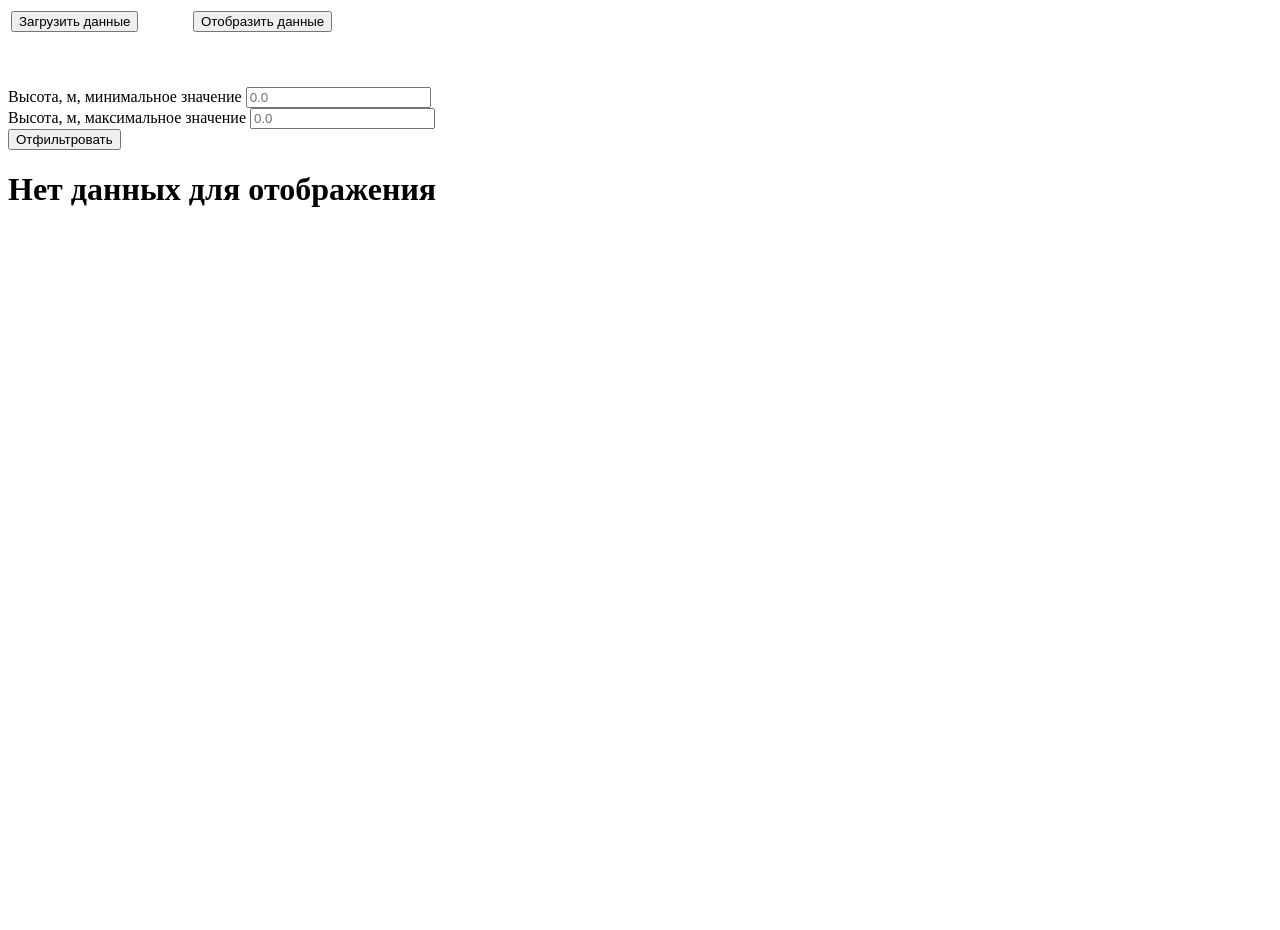
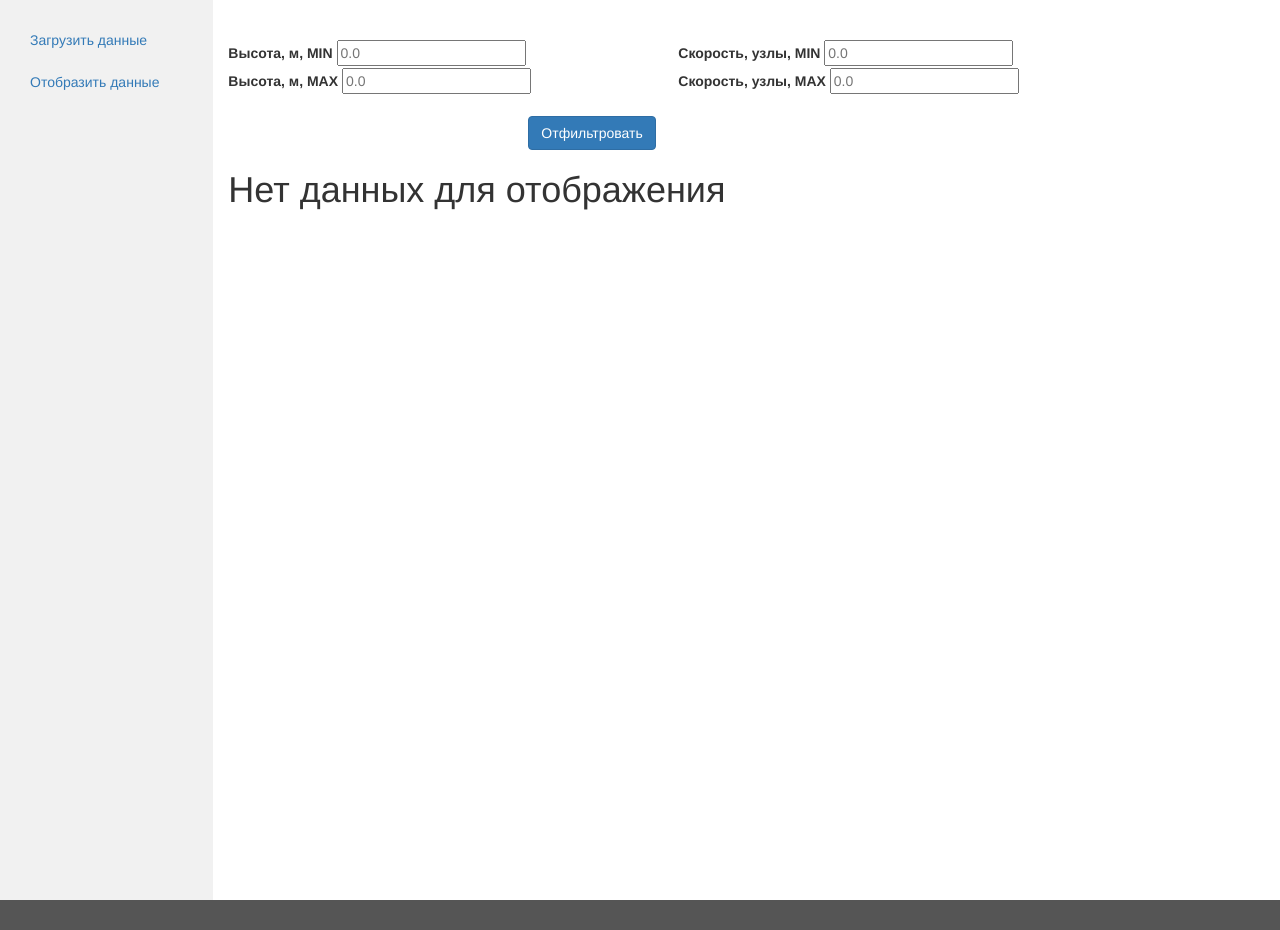
Before and after one commit to alchupin/parsing_nav_file, a Django app: page /results/ in a window 1280 px wide. Before the commit the page ends 207 px from the top, so only its background shows below. Run offline with Django 3.2, Linux system fonts and the light colour scheme; data that the repository does not hold is empty; some libraries are stand-ins or nearby versions.

Commit message:
speed added bootstrap added

```diff
--- a/parsing/models.py
+++ b/parsing/models.py
@@ -12,9 +12,8 @@ class NavData(models.Model):
     longitude_minutes = models.CharField(max_length=32, verbose_name='Долгота, минуты', blank=True)
     longitude_dir = models.CharField(max_length=2, blank=True)
 
-    altitude = models.DecimalField(max_digits=8, decimal_places=1, verbose_name='Высота на уровнем моря, м', blank=True)
-    speed = models.CharField(max_length=32, verbose_name='Скорость, узлы', blank=True, null=True)
-
+    altitude = models.DecimalField(max_digits=8, decimal_places=1, verbose_name='Высота над уровнем моря, м', blank=True)
+    speed = models.DecimalField(max_digits=8, decimal_places=2, verbose_name='Скорость, узлы', blank=True)
 
     @property
     def get_time_humanized(self):
--- a/parsing/templates/base.html
+++ b/parsing/templates/base.html
@@ -1,24 +1,78 @@
+<!DOCTYPE html>
+
+<!-- Latest compiled and minified CSS -->
+<link rel="stylesheet" href="https://maxcdn.bootstrapcdn.com/bootstrap/3.4.0/css/bootstrap.min.css">
+
+<!-- jQuery library -->
+<script src="https://ajax.googleapis.com/ajax/libs/jquery/3.4.1/jquery.min.js"></script>
+
+<!-- Latest compiled JavaScript -->
+<script src="https://maxcdn.bootstrapcdn.com/bootstrap/3.4.0/js/bootstrap.min.js"></script>
+
 {% load static %}
 
-<table>
-    <col width="180">
-    <col width="180">
-<tr>
-    <td>
-        <form>
-            <button formaction="{% url 'upload' %}">Загрузить данные</button>
-        </form>
-    </td>
-    <td>
-        <form>
-            <button formaction="{% url 'display_results' %}">Отобразить данные</button>
-        </form>
-    </td>
-</tr>
-</table>
-<br>
-<br>
+<head>
+    <title>Парсинг навигационных данных</title>
+    <meta charset="utf-8">
+    <meta name="viewport" content="width=device-width, initial-scale=1">
+    <link rel="stylesheet" href="https://maxcdn.bootstrapcdn.com/bootstrap/3.4.0/css/bootstrap.min.css">
+    <script src="https://ajax.googleapis.com/ajax/libs/jquery/3.4.1/jquery.min.js"></script>
+    <script src="https://maxcdn.bootstrapcdn.com/bootstrap/3.4.0/js/bootstrap.min.js"></script>
+    <style>
+        /* Set height of the grid so .sidenav can be 100% (adjust if needed) */
+        .row.content {
+            height: 900px
+        }
 
-{% block content %}
+        /* Set gray background color and 100% height */
+        .sidenav {
+            background-color: #f1f1f1;
+            height: 100%;
+        }
 
-{% endblock %}
+        /* Set black background color, white text and some padding */
+        footer {
+            background-color: #555;
+            color: white;
+            padding: 15px;
+        }
+
+        /* On small screens, set height to 'auto' for sidenav and grid */
+        @media screen and (max-width: 767px) {
+            .sidenav {
+                height: auto;
+                padding: 15px;
+            }
+
+            .row.content {
+                height: auto;
+            }
+        }
+    </style>
+</head>
+<body>
+
+<div class="container-fluid">
+    <div class="row content">
+        <div class="col-sm-2 sidenav">
+            <ul class="nav nav-pills nav-stacked">
+                <br>
+                <li><a href="{% url 'upload' %}">Загрузить данные</a></li>
+                <li><a href="{% url 'display_results' %}">Отобразить данные</a></li>
+            </ul>
+        </div>
+
+        <div class="col-sm-10">
+
+            {% block content %}
+
+            {% endblock %}
+        </div>
+    </div>
+</div>
+
+<footer class="container-fluid">
+</footer>
+
+</body>
+</html>
--- a/parsing/templates/parsing/results.html
+++ b/parsing/templates/parsing/results.html
@@ -2,20 +2,61 @@
 
 {% block content %}
 
+    <br>
+    <br>
     <form method="GET" action=".">
+        <table>
+            <col width="450">
+            <col width="450">
+            <tr>
+                <td>
+                    <table>
+                        <tr>
+                            <td>
+                                <label><b>Высота</b>, м, MIN</label>
+                                <input type="number" step="0.1" min=0 placeholder={{ al_min }}
+                                        name="altitude_min">
+                            </td>
+                        </tr>
 
-        <div>
-            <label >Высота, м, минимальное значение</label>
-            <input type="number" step="0.1" min=0 placeholder={{ al_min }}
-                    name="altitude_min">
+                        <tr>
+                            <td>
+                                <label for="altitudemax"><b>Высота</b>, м, MAX</label>
+                                <input type="number" step="0.1" min=0 placeholder={{ al_max }}
+                                        name="altitude_max">
+                            </td>
+                        </tr>
+
+                    </table>
+                </td>
+
+                <td>
+                    <table>
+                        <tr>
+                            <td>
+
+                                <label><b>Скорость</b>, узлы, MIN</label>
+                                <input type="number" step="0.01" min=0 placeholder={{ speed_min }}
+                                        name="speed_min">
+                            </td>
+                        </tr>
+
+                        <tr>
+                            <td>
+                                <label><b>Скорость</b>, узлы, MAX </label>
+                                <input type="number" step="0.01" min=0 placeholder={{ speed_max }}
+                                        name="speed_max">
+                            </td>
+                        </tr>
+
+                    </table>
+                </td>
+            </tr>
+        </table>
+        <br>
+        <div style="margin-left: 300px">
+            <button type="submit" class="btn btn-primary">Отфильтровать</button>
         </div>
-        <div>
-            <label for="altitudemax">Высота, м, максимальное значение</label>
-            <input type="number" step="0.1" min=0 class="form-control" id="altitudemin" placeholder={{ al_max }}
-                    name="altitude_max">
-        </div>
-
-        <button type="submit" class="btn btn-primary">Отфильтровать</button>
     </form>
 
 
@@ -25,16 +66,19 @@
             <col width="160">
             <col width="220">
             <col width="240">
+            <col width="200">
             <tr>
-                <th>Время замера</th>
-                <th>Координаты</th>
-                <th>Высота над уровнем моря, м</th>
+                <td align="center"><b>Время замера</b></td>
+                <td align="center"><b>Координаты</b></td>
+                <td align="center"><b>Высота над уровнем моря, м</b></td>
+                <td align="center"><b>Скорость, узлы</b></td>
             </tr>
             {% for data in qs %}
                 <tr>
                     <td align="center">{{ data.get_time_humanized }}</td>
                     <td align="center">{{ data.get_coordinates }}</td>
                     <td align="center">{{ data.altitude }}</td>
+                    <td align="center">{{ data.speed }}</td>
                 </tr>
             {% endfor %}
         </table>
--- a/parsing/views.py
+++ b/parsing/views.py
@@ -3,6 +3,7 @@ from decimal import Decimal
 from django.shortcuts import render
 from django.http import HttpResponseRedirect
 from django.db.models import Min, Max
+from django.core.exceptions import MultipleObjectsReturned
 
 from .forms import UploadFileForm
 from .models import NavData
@@ -23,11 +24,12 @@ def upload(request):
     return render(request, 'parsing/upload.html', {'form': form})
 
 
-def parsing_nav_file(file):
+def parsing_nav_file(in_memory_file):
     """
-    Извлекает необходимые данные из файла и сохраняет их во вновь созданных экземплярах модели
+    Извлекает необходимые данные из файла и сохраняет их во вновь созданных экземплярах модели NavData
     """
-    for line in file.readlines():
+    GPRMC_all_list = []
+    for line in in_memory_file:
         try:
             line = line.decode('ascii')
             if line.startswith('$GPGGA'):
@@ -42,45 +44,82 @@ def parsing_nav_file(file):
                     longitude_dir=list_data[5],
                     altitude=Decimal(list_data[9])
                 )
+            elif line.startswith('$GPRMC'):
+                GPRMC_all_list.append(line)
         except Exception as e:
             print(e)
+    # Добавление значения скорости в созданные экземпляры модели
+    for GPRMC_string in GPRMC_all_list:
+        GPRMC_list = GPRMC_string.split(',')
+        GPRMC_time_stamp = GPRMC_list[1].split('.')[0]
+        if NavData.objects.filter(time_stamp=GPRMC_time_stamp).exists():
+            try:
+                nav_data = NavData.objects.get(time_stamp=GPRMC_time_stamp)
+                nav_data.speed = Decimal(GPRMC_list[7])
+                nav_data.save()
+            except MultipleObjectsReturned:
+                print('Данные занесены в базу')
+    clean_nav_data()
+
+
+def clean_nav_data():
+    """
+    Удаляет экземпляры модели NavData, поле "скорость" в которых не определено (None)
+    """
+    for nav_data in NavData.objects.all():
+        if nav_data.speed is None:
+            nav_data.delete()
 
 
 def filter_qs(request):
     """
-    Фильтрует данные в соответствии с пришедшими в GET-запросе параметрами
+    Фильтрует данные в соответствии с пришедшими в GET-запросе параметрами высоты и скорости
     """
     qs = NavData.objects.all()
     altitude_min = request.GET.get('altitude_min')
     altitude_max = request.GET.get('altitude_max')
+    speed_min = request.GET.get('speed_min')
+    speed_max = request.GET.get('speed_max')
+
     if altitude_min is None or altitude_min == '':
-        altitude_min = find_min_max()[0]
+        altitude_min = find_min_max('altitude')[0]
     if altitude_max is None or altitude_max == '':
-        altitude_max = find_min_max()[1]
+        altitude_max = find_min_max('altitude')[1]
+    if speed_min is None or speed_min == '':
+        speed_min = find_min_max('speed')[0]
+    if speed_max is None or speed_max == '':
+        speed_max = find_min_max('speed')[1]
+
     qs = qs.filter(altitude__gte=altitude_min)
     qs = qs.filter(altitude__lte=altitude_max)
+    qs = qs.filter(speed__gte=speed_min)
+    qs = qs.filter(speed__lte=speed_max)
     return qs
 
 
-def find_min_max():
+def find_min_max(field_name):
     """
-    Находит минимальное и максимальное значения высоты для всех записей в БД и выводит их в виде кортежа значений
+    Находит минимальное и максимальное значения заданного параметра
+    для всех записей в БД и выводит их в виде кортежа значений
     """
+    get_min = field_name + '__min'
+    get_max = field_name + '__max'
     qs = NavData.objects.all()
-    altitude_min = qs.aggregate(Min('altitude')).get('altitude__min')
-    altitude_max = qs.aggregate(Max('altitude')).get('altitude__max')
-    if altitude_min is None or altitude_min == '':
-        altitude_min = 0
-    if altitude_max is None or altitude_max == '':
-        altitude_max = 0
-    return float(altitude_min), float(altitude_max)
+    field_name_min = qs.aggregate(Min(field_name)).get(get_min)
+    field_name_max = qs.aggregate(Max(field_name)).get(get_max)
+    if field_name_min is None or field_name_min == '':
+        field_name_min = 0
+    if field_name_max is None or field_name_max == '':
+        field_name_max = 0
+    return float(field_name_min), float(field_name_max)
 
 
 def display_results(request):
     """
-    Передает данные (queryset, min и max значения высоты) для отображения в соответствующем шаблоне
+    Передает данные (queryset, min и max значения высоты и скорости) для отображения в соответствующем шаблоне
     """
     qs = filter_qs(request)
-    altitude_min, altitude_max = find_min_max()
-    context = {'qs': qs, 'al_min': altitude_min, 'al_max': altitude_max}
+    altitude_min, altitude_max = find_min_max('altitude')
+    speed_min, speed_max = find_min_max('speed')
+    context = {'qs': qs, 'al_min': altitude_min, 'al_max': altitude_max, 'speed_min': speed_min, 'speed_max': speed_max}
     return render(request, "parsing/results.html", context)
--- a/parsing_nav/urls.py
+++ b/parsing_nav/urls.py
@@ -19,7 +19,7 @@ from django.urls import path
 from parsing.views import upload, display_results
 
 urlpatterns = [
+    path('admin/', admin.site.urls),
     path('upload/', upload, name='upload'),
     path('results/', display_results, name='display_results'),
-    path('admin/', admin.site.urls),
 ]
```
